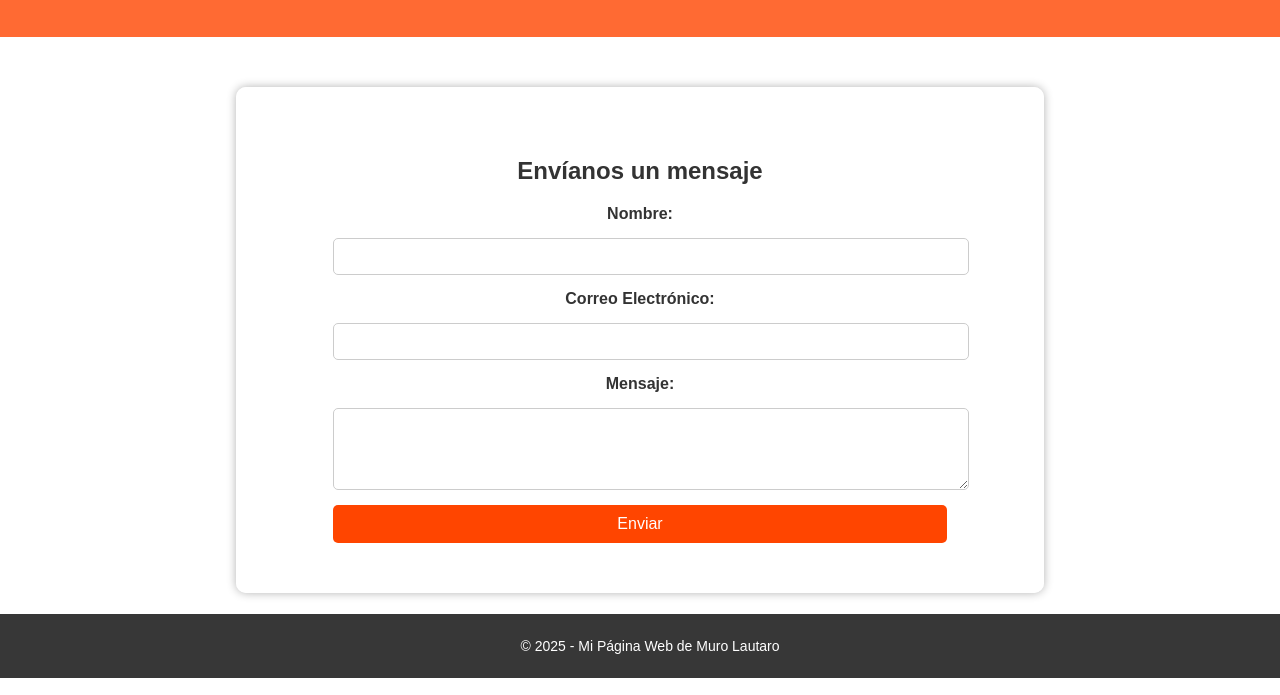
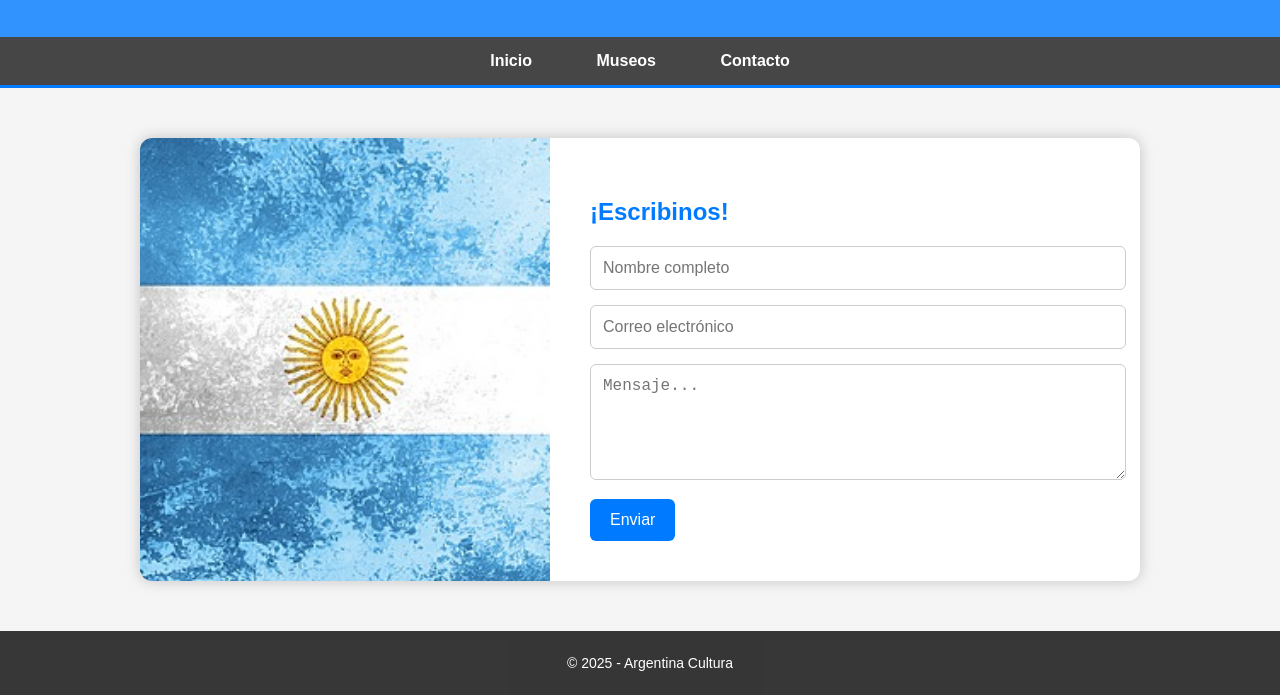
Before and after one commit to Lautaro10L/TP01PV2025MUROLAUTARO, a plain HTML site: page contacto.html in a window 1280 px wide. Shown: the part 122-817 px from the top of the page. Drawn offline with Linux system fonts and the light colour scheme.

Commit message:
subiendo el sitio con el formulario de contacto

```diff
--- a/contacto.html
+++ b/contacto.html
@@ -3,33 +3,46 @@
 <head>
   <meta charset="UTF-8">
   <meta name="viewport" content="width=device-width, initial-scale=1.0">
-    <title>Contacto</title>
+  <title>Contacto - Argentina</title>
   <link rel="stylesheet" href="css/contacto.css">
 </head>
 <body>
 
   <header>
-        <h1>Contactanos!</h1>
+    <h1>Formulario de Contacto</h1>
   </header>
 
+  <nav>
+    <ul>
+      <li><a href="index.html">Inicio</a></li>
+      <li><a href="museos.html">Museos</a></li>
+      <li><a href="contacto.html" class="activo">Contacto</a></li>
+    </ul>
+  </nav>
+
   <main>
-        <h2>Envíanos un mensaje</h2>
+    <div class="contact-container">
+      <div class="contact-image"></div>
+      <div class="contact-form">
+        <h2>¡Escribinos!</h2>
         <form action="#" method="post">
-            <label for="nombre">Nombre:</label>
-            <input type="text" id="nombre" name="nombre" required>
+          <label for="nombre" class="sr-only">Nombre completo</label>
+          <input type="text" id="nombre" name="nombre" placeholder="Nombre completo" required>
 
-            <label for="email">Correo Electrónico:</label>
-            <input type="email" id="email" name="email" required>
+          <label for="correo" class="sr-only">Correo electrónico</label>
+          <input type="email" id="correo" name="correo" placeholder="Correo electrónico" required>
 
-            <label for="mensaje">Mensaje:</label>
-            <textarea id="mensaje" name="mensaje" rows="4" required></textarea>
+          <label for="mensaje" class="sr-only">Mensaje</label>
+          <textarea id="mensaje" name="mensaje" rows="5" placeholder="Mensaje..." required></textarea>
 
           <button type="submit">Enviar</button>
         </form>
+      </div>
+    </div>
   </main>
 
   <footer>
-        <p>&copy; 2025 - Mi Página Web de Muro Lautaro</p>
+    <p>&copy; 2025 - Argentina Cultura</p>
   </footer>
 </body>
 </html>
--- a/css/contacto.css
+++ b/css/contacto.css
@@ -1,15 +1,18 @@
+/* Estilo general */
 body {
     font-family: Arial, sans-serif;
     margin: 0;
     padding: 0;
-    background: url('../img/fondo-contacto.jpg') no-repeat center center fixed;
-    background-size: cover;
+    background: #f5f5f5;
     color: #333;
+    display: flex;
+    flex-direction: column;
+    min-height: 100vh;
 }
 
-/* Estilo del encabezado */
+/* Encabezado */
 header {
-    background-color: rgba(255, 69, 0, 0.8);
+    background-color: rgba(0, 123, 255, 0.8);
     color: white;
     padding: 20px;
     text-align: center;
@@ -17,60 +20,128 @@ header {
     font-weight: bold;
 }
 
-/* Estilo del formulario */
-main {
-    padding: 50px 20px;
+/* Navegación */
+nav {
+    background-color: rgba(51, 51, 51, 0.9);
+    padding: 15px;
     text-align: center;
-    background: rgba(255, 255, 255, 0.8);
-    width: 60%;
-    margin: 50px auto;
-    border-radius: 10px;
-    box-shadow: 0px 0px 10px rgba(0, 0, 0, 0.3);
+    border-bottom: 3px solid #007bff;
 }
 
-form {
-    display: flex;
-    flex-direction: column;
-    gap: 15px;
-    width: 80%;
-    margin: auto;
+nav ul {
+    list-style: none;
+    padding: 0;
+    margin: 0;
 }
 
-label {
-    font-weight: bold;
+nav ul li {
+    display: inline;
+    margin: 0 15px;
 }
 
-input, textarea {
-    width: 100%;
-    padding: 10px;
-    border: 1px solid #ccc;
-    border-radius: 5px;
-}
-
-button {
-    background-color: #ff4500;
+nav ul li a {
     color: white;
-    padding: 10px;
-    font-size: 16px;
-    border: none;
-    cursor: pointer;
+    text-decoration: none;
+    font-weight: bold;
+    padding: 10px 15px;
     border-radius: 5px;
     transition: all 0.3s ease-in-out;
 }
 
-button:hover {
-    background-color: #cc3700;
+nav ul li a:hover {
+    background-color: #007bff;
+    color: #fff;
     transform: scale(1.1);
 }
 
-/* Estilo del pie de página */
+/* Sección de contacto */
+.contact-container {
+    display: flex;
+    flex-wrap: wrap;
+    justify-content: center;
+    align-items: stretch;
+    margin: 50px auto;
+    width: 90%;
+    max-width: 1000px;
+    background: white;
+    box-shadow: 0 0 15px rgba(0,0,0,0.2);
+    border-radius: 12px;
+    overflow: hidden;
+}
+
+.contact-image {
+    flex: 1 1 300px;
+    background: url('../assets/imagenes/formulario.jpg') no-repeat center center;
+    background-size: cover;
+    min-height: 400px;
+}
+
+.contact-form {
+    flex: 1 1 400px;
+    padding: 40px;
+}
+
+.contact-form h2 {
+    margin-bottom: 20px;
+    color: #007bff;
+}
+
+.contact-form input,
+.contact-form textarea {
+    width: 100%;
+    padding: 12px;
+    margin-bottom: 15px;
+    border: 1px solid #ccc;
+    border-radius: 6px;
+    font-size: 16px;
+    resize: vertical;
+}
+
+.contact-form button {
+    background-color: #007bff;
+    color: white;
+    border: none;
+    padding: 12px 20px;
+    font-size: 16px;
+    border-radius: 6px;
+    cursor: pointer;
+    transition: all 0.3s ease;
+}
+
+.contact-form button:hover {
+    background-color: #0056b3;
+    transform: scale(1.05);
+}
+
+/* Footer */
 footer {
     background-color: rgba(34, 34, 34, 0.9);
     color: white;
     text-align: center;
     padding: 10px;
-    position: fixed;
-    bottom: 0;
+    font-size: 14px;
+    margin-top: auto;
     width: 100%;
-    font-size: 14px;
 }
+
+/* Responsive */
+@media (max-width: 768px) {
+    .contact-container {
+        flex-direction: column;
+    }
+
+    .contact-image {
+        min-height: 200px;
+    }
+}
+.sr-only {
+    position: absolute;
+    width: 1px;
+    height: 1px;
+    padding: 0;
+    margin: -1px;
+    overflow: hidden;
+    clip: rect(0, 0, 0, 0);
+    white-space: nowrap;
+    border: 0;
+  }
```
Also changed, not shown: assets/imagenes/formulario.jpg (added). Lines whose indentation alone changed are shown as unchanged.
